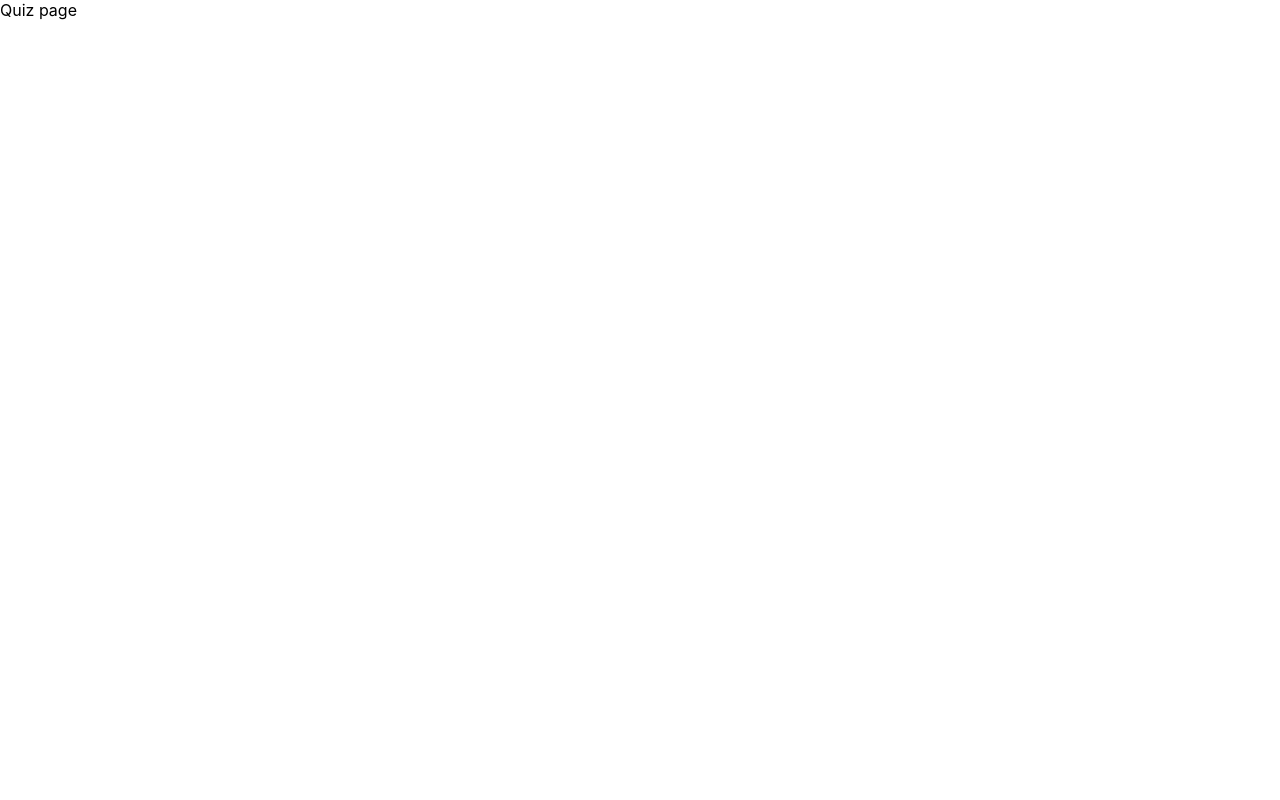
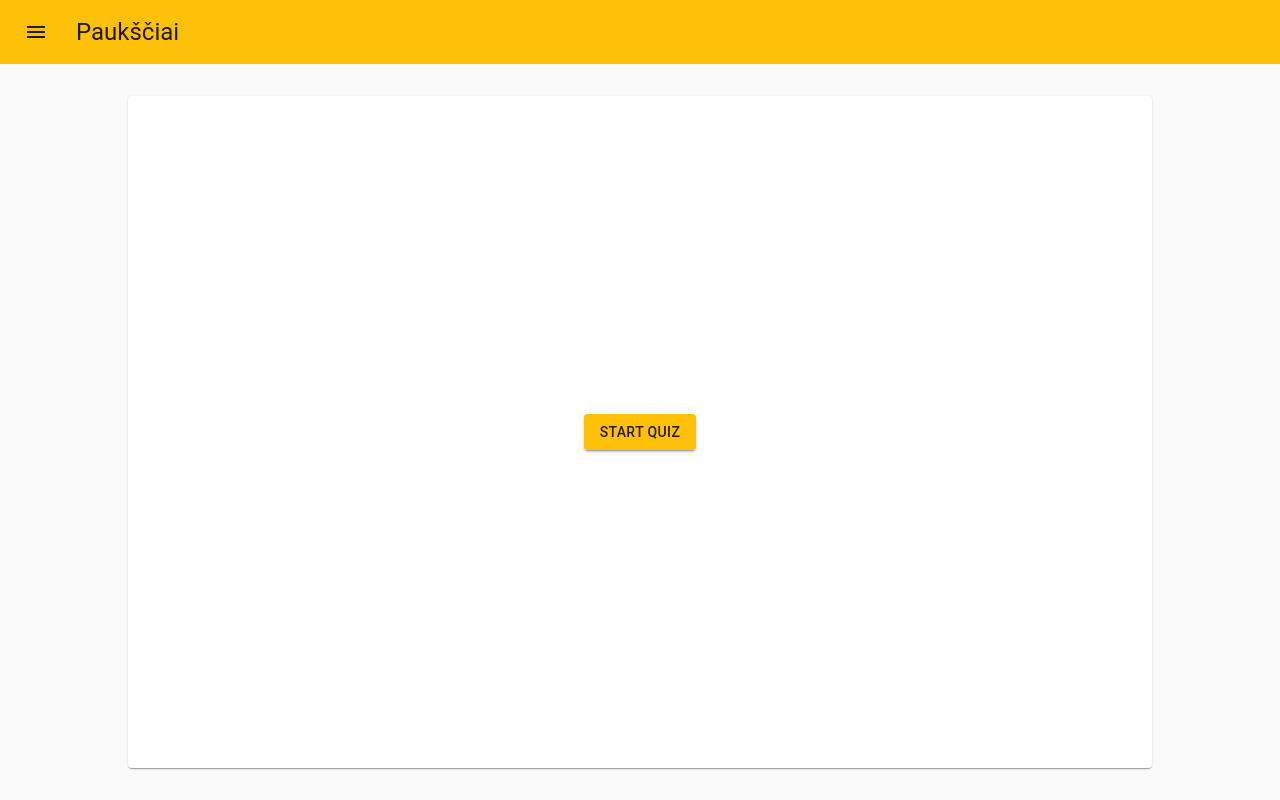
Before and after one commit to martinaitis/birds, a React (Create React App) app: page / in a window 1280 px wide. Built offline with nearby package versions, Linux system fonts and the light colour scheme.

Commit message:
Add basic themes

```diff
--- a/package.json
+++ b/package.json
@@ -3,6 +3,10 @@
   "version": "0.1.0",
   "private": true,
   "dependencies": {
+    "@emotion/react": "^11.7.0",
+    "@emotion/styled": "^11.6.0",
+    "@mui/icons-material": "^5.2.0",
+    "@mui/material": "^5.2.1",
     "@testing-library/jest-dom": "^5.15.1",
     "@testing-library/react": "^11.2.7",
     "@testing-library/user-event": "^12.8.3",
--- a/public/index.html
+++ b/public/index.html
@@ -10,34 +10,11 @@
       content="Web site created using create-react-app"
     />
     <link rel="apple-touch-icon" href="%PUBLIC_URL%/logo192.png" />
-    <!--
-      manifest.json provides metadata used when your web app is installed on a
-      user's mobile device or desktop. See https://developers.google.com/web/fundamentals/web-app-manifest/
-    -->
     <link rel="manifest" href="%PUBLIC_URL%/manifest.json" />
-    <!--
-      Notice the use of %PUBLIC_URL% in the tags above.
-      It will be replaced with the URL of the `public` folder during the build.
-      Only files inside the `public` folder can be referenced from the HTML.
-
-      Unlike "/favicon.ico" or "favicon.ico", "%PUBLIC_URL%/favicon.ico" will
-      work correctly both with client-side routing and a non-root public URL.
-      Learn how to configure a non-root public URL by running `npm run build`.
-    -->
-    <title>React App</title>
+    <title>Paukščiai</title>
   </head>
   <body>
     <noscript>You need to enable JavaScript to run this app.</noscript>
     <div id="root"></div>
-    <!--
-      This HTML file is a template.
-      If you open it directly in the browser, you will see an empty page.
-
-      You can add webfonts, meta tags, or analytics to this file.
-      The build step will place the bundled scripts into the <body> tag.
-
-      To begin the development, run `npm start` or `yarn start`.
-      To create a production bundle, use `npm run build` or `yarn build`.
-    -->
   </body>
 </html>
--- a/src/App.js
+++ b/src/App.js
@@ -1,14 +1,18 @@
 import Quiz from "./components/Quiz";
 import Admin from "./components/Admin";
 import { BrowserRouter, Routes, Route } from "react-router-dom";
+import MyThemeProvider from "./contexts/MyThemeProvider";
+
 function App() {
   return (
+    <MyThemeProvider>
       <BrowserRouter>
         <Routes>
           <Route path="/admin" element={<Admin />} />
           <Route path="/" element={<Quiz />} />
         </Routes>
       </BrowserRouter>
+    </MyThemeProvider>
   );
 }
 
--- a/src/components/Admin.js
+++ b/src/components/Admin.js
@@ -1,7 +1,8 @@
 import React from "react";
+import Page from "./common/Page";
 
 function Admin() {
-  return <div>Admin page</div>;
+  return <Page>Admin page</Page>;
 }
 
 export default Admin;
--- a/src/components/Quiz.js
+++ b/src/components/Quiz.js
@@ -1,7 +1,23 @@
 import React from "react";
+import { Button, Card } from "@mui/material/";
+import Page from "./common/Page";
 
 function Quiz() {
-  return <div>Quiz page</div>;
+  return (
+    <Page>
+      <Card
+        sx={{
+          width: "80vw",
+          m: 4,
+          display: "flex",
+          justifyContent: "center",
+          alignItems: "center",
+        }}
+      >
+        <Button variant="contained">Start quiz</Button>
+      </Card>
+    </Page>
+  );
 }
 
 export default Quiz;
--- /dev/null
+++ b/src/components/common/Header.js
@@ -0,0 +1,27 @@
+import * as React from "react";
+import { AppBar, Box, Toolbar, Typography, IconButton } from "@mui/material";
+
+import MenuIcon from "@mui/icons-material/Menu";
+
+export default function Header() {
+  return (
+    <Box>
+      <AppBar position="static">
+        <Toolbar>
+          <IconButton
+            size="large"
+            edge="start"
+            color="inherit"
+            aria-label="menu"
+            sx={{ mr: 2 }}
+          >
+            <MenuIcon />
+          </IconButton>
+          <Typography variant="h5" component="div" sx={{ flexGrow: 1 }}>
+            Paukščiai
+          </Typography>
+        </Toolbar>
+      </AppBar>
+    </Box>
+  );
+}
--- /dev/null
+++ b/src/components/common/Page.js
@@ -0,0 +1,30 @@
+import React from "react";
+import { Box } from "@mui/material/";
+import { grey } from "@mui/material/colors";
+import Header from "./Header";
+
+function Page(props) {
+  const { children } = props;
+
+  return (
+    <>
+      <Box
+        sx={{ minHeight: "100vh", display: "flex", flexDirection: "column" }}
+      >
+        <Header />
+        <Box
+          sx={{
+            flexGrow: 1,
+            display: "flex",
+            justifyContent: "center",
+            backgroundColor: grey[50],
+          }}
+        >
+          {children}
+        </Box>
+      </Box>
+    </>
+  );
+}
+
+export default Page;
--- /dev/null
+++ b/src/contexts/MyThemeProvider.js
@@ -0,0 +1,27 @@
+import { ThemeProvider, createTheme } from "@mui/material/styles";
+import { amber, blue } from "@mui/material/colors";
+import CssBaseline from "@mui/material/CssBaseline";
+
+import React from "react";
+
+const theme = createTheme({
+  palette: {
+    primary: {
+      main: amber[500],
+    },
+    secondary: {
+      main: blue[500],
+    },
+  },
+});
+
+function MyThemeProvider(props) {
+  return (
+    <>
+      <CssBaseline />
+      <ThemeProvider theme={theme}>{props.children}</ThemeProvider>
+    </>
+  );
+}
+
+export default MyThemeProvider;
--- a/src/index.css
+++ /dev/null
@@ -1,13 +0,0 @@
-body {
-  margin: 0;
-  font-family: -apple-system, BlinkMacSystemFont, 'Segoe UI', 'Roboto', 'Oxygen',
-    'Ubuntu', 'Cantarell', 'Fira Sans', 'Droid Sans', 'Helvetica Neue',
-    sans-serif;
-  -webkit-font-smoothing: antialiased;
-  -moz-osx-font-smoothing: grayscale;
-}
-
-code {
-  font-family: source-code-pro, Menlo, Monaco, Consolas, 'Courier New',
-    monospace;
-}
--- a/src/index.js
+++ b/src/index.js
@@ -1,6 +1,5 @@
 import React from "react";
 import ReactDOM from "react-dom";
-import "./index.css";
 import App from "./App";
 
 ReactDOM.render(
```
Also changed, not shown: 1 other file (tests, documents, lock files or other folders). Lines whose indentation alone changed are shown as unchanged.
